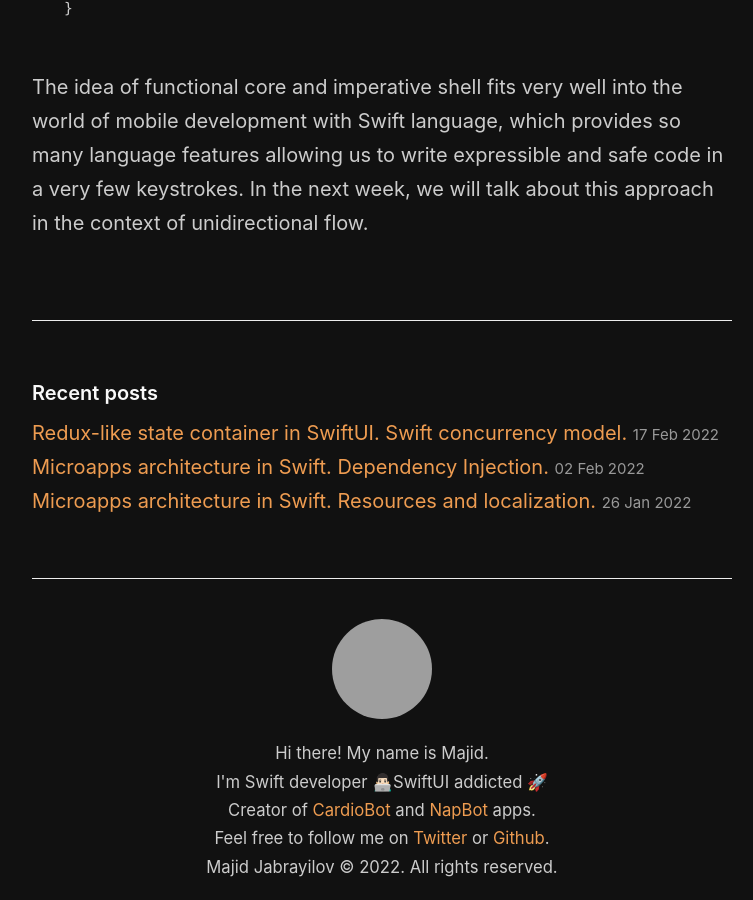
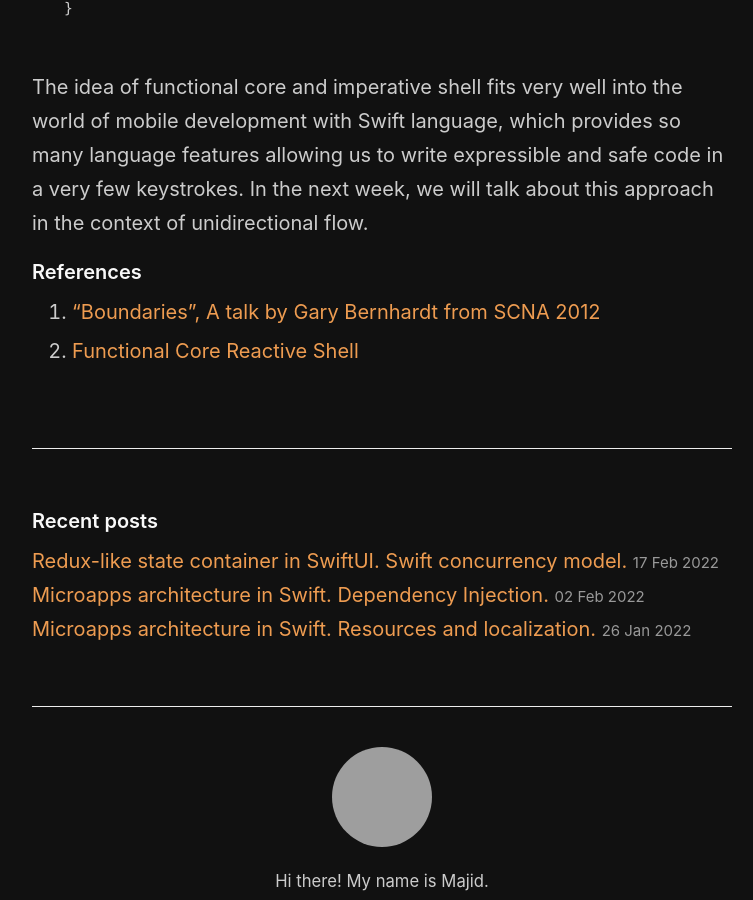
Before and after one commit to mecid/mecid.github.io, a Jekyll site: the page built from _posts/2022-03-02-functional-core-imperative-shell-in-swift.md, in a window 1280 px wide and 900 px high, scrolled down 3465 px, cut to the strip 0-900 px from the top of the window. Shown: the whole strip, without its empty margins (258-1011 px from the left). Built offline with Jekyll 4.4.1, drawn with Linux system fonts in a browser that asks for light colours; grey boxes are pictures that could not be loaded.

Commit message:
References added to functional core imperative shell post

````diff
--- a/_posts/2022-03-02-functional-core-imperative-shell-in-swift.md
+++ b/_posts/2022-03-02-functional-core-imperative-shell-in-swift.md
@@ -113,3 +113,7 @@ struct TimerView: View {
 ```
 
 The idea of functional core and imperative shell fits very well into the world of mobile development with Swift language, which provides so many language features allowing us to write expressible and safe code in a very few keystrokes. In the next week, we will talk about this approach in the context of unidirectional flow.
+
+#### References
+1. ["Boundaries", A talk by Gary Bernhardt from SCNA 2012](https://www.destroyallsoftware.com/talks/boundaries)
+2. [Functional Core Reactive Shell](https://mokacoding.com/blog/functional-core-reactive-shell/)
````
